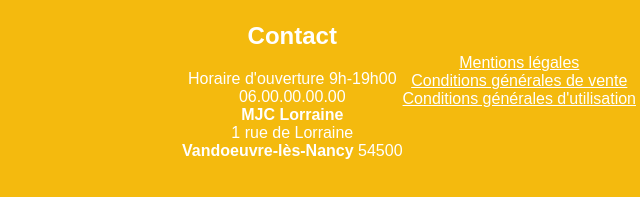
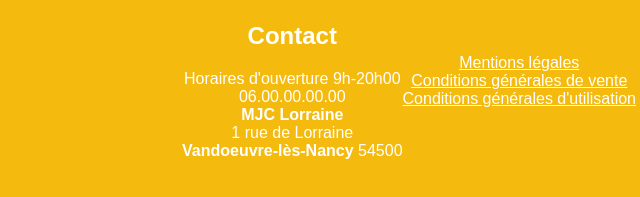
Before and after one commit to m10destroyer/test-test, a plain HTML site: page CGU.html in a window 1280 px wide. Shown: the part 7188-7385 px from the top of the page, 231-871 px from the left. Drawn offline with Linux system fonts and the light colour scheme.

Commit message:
Update CGU.html

```diff
--- a/CGU.html
+++ b/CGU.html
@@ -354,7 +354,7 @@
             <div class="footercontact">
                 <div class="complementfooter">
                     <h2>Contact</h2>
-                    <p>Horaire d'ouverture 9h-19h00</p>
+                    <p>Horaires d'ouverture 9h-20h00</p>
                     <p>06.00.00.00.00</p>
                     <p><strong>MJC Lorraine</strong></p>
                     <p>1 rue de Lorraine</p>
```
